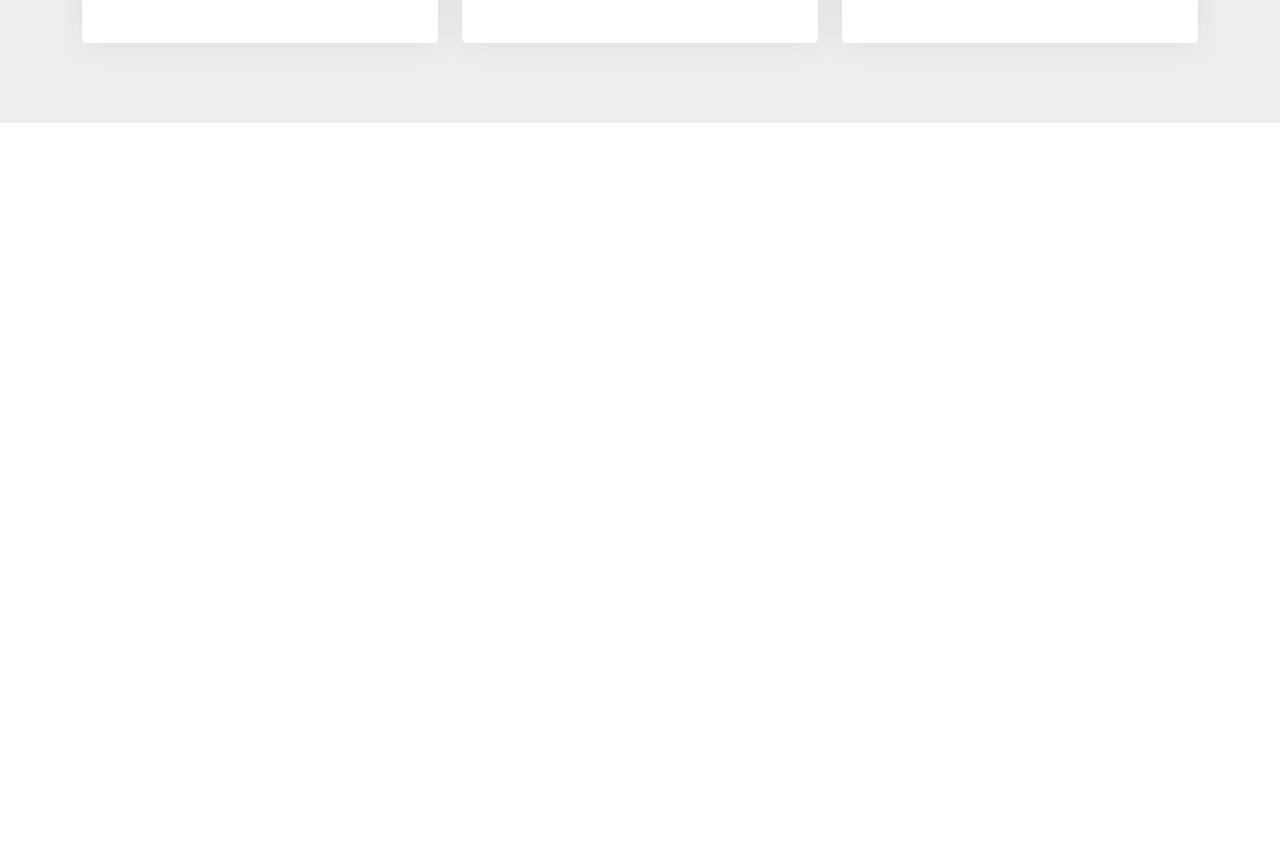
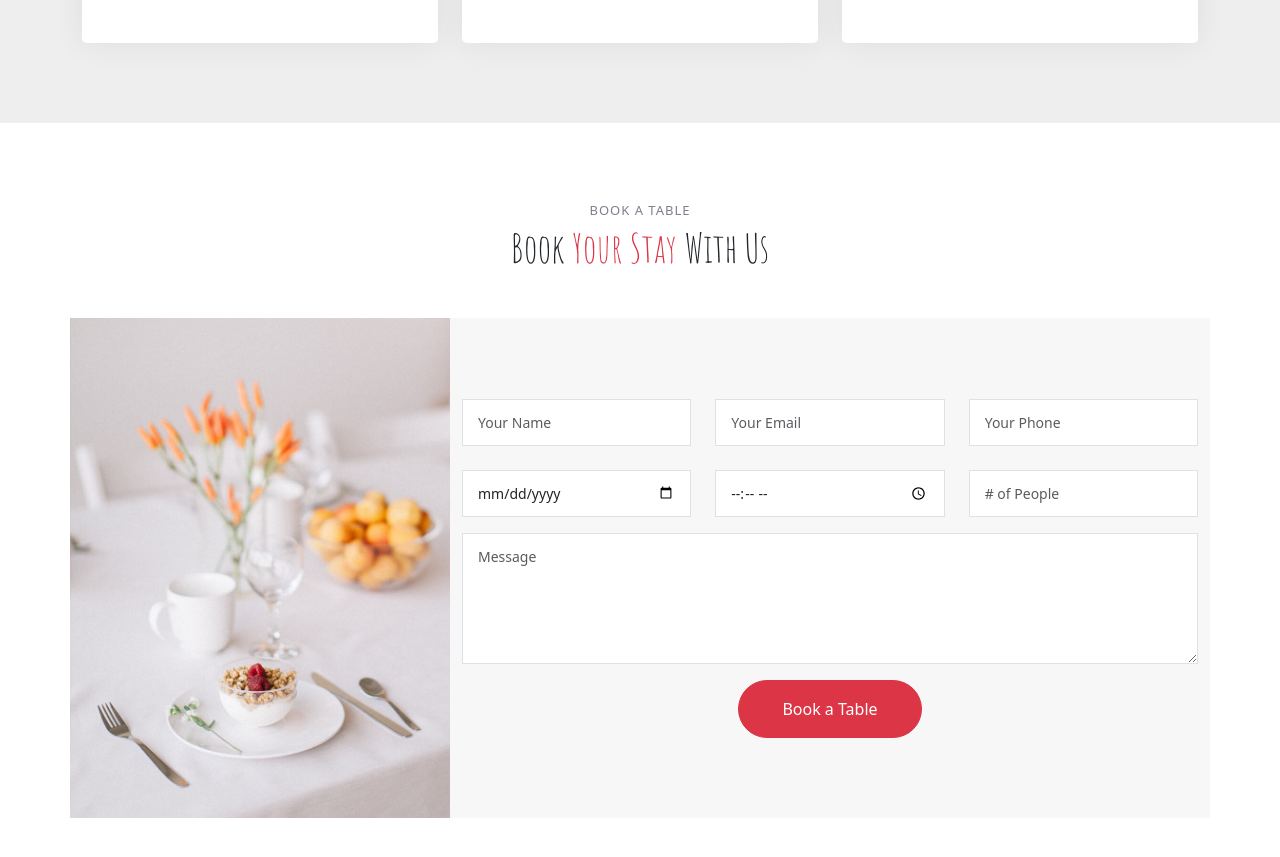
Before and after one commit to akm005/resturant_templete, a React (Create React App) app: page / in a window 1280 px wide. Shown: the part 5760-6617 px from the top of the page. Before the commit the page ends 5883 px from the top, so only its background shows below. Built offline with nearby package versions, Linux system fonts and the light colour scheme.

Commit message:
-added book table section --TODO enhance form and form  validation

```diff
--- a/src/App.css
+++ b/src/App.css
@@ -84,3 +84,11 @@ ul {
   background-color: var(--color-secondary) !important;
   border-radius: 50% !important;
 }
+
+form input, textarea{
+  padding: 12px 15px !important;
+  border-radius: 0 !important;
+    box-shadow: none !important;
+    font-size: 14px !important;
+    border-radius: 0 !important;
+}
--- a/src/App.js
+++ b/src/App.js
@@ -6,7 +6,8 @@ import WhyUs from './whyUs/whyUs.tsx';
 import Menu from './menu/menu.tsx';
 import Testimonials from './testimonials/testimonials.tsx';
 import Events from './events/events.tsx';
-import Chefs from './chefs/chefs.tsx'
+import Chefs from './chefs/chefs.tsx';
+import BookTable from './bookTable/bookTable.tsx'
 
 function App() {
   return (
@@ -19,6 +20,7 @@ function App() {
       <Testimonials/>
       <Events/>
       <Chefs/>
+      <BookTable/>
     </div>
   );
 }
--- /dev/null
+++ b/src/bookTable/bookTable.module.css
@@ -0,0 +1,12 @@
+.booktable {
+    overflow: hidden;
+    padding: 80px 0;
+    scroll-margin-top: 90px;
+    overflow: clip;
+  }
+
+  .reservation-img {
+    min-height: 500px;
+    background-size: cover;
+    background-position: center;
+  }
--- /dev/null
+++ b/src/bookTable/bookTable.tsx
@@ -0,0 +1,111 @@
+import React from "react";
+import style from "./bookTable.module.css";
+import SectionHeader from "../Utility/sectionHeader.tsx";
+export default function BookTable() {
+  return (
+    <section id="book-a-table" className={style.booktable}>
+      <div className="container">
+        <SectionHeader
+          title="Book a Table"
+          description={["Book", "Your Stay", "With Us"]}
+        />
+        <div className="row gy-4">
+          <div
+            className={"col-lg-4 " + style["reservation-img"]}
+            style={{ backgroundImage: `url(./assets/images/reservation.jpg)` }}
+          ></div>
+          <div className="col-lg-8 d-flex flex-column justify-content-center align-items-center" style={{backgroundColor:"rgba(55, 55, 63, 0.04)"}}>
+            <form action="">
+              <div className="row gy-4">
+                <div className="col-lg-4 col-md-6">
+                  <input
+                    type="text"
+                    name="name"
+                    className="form-control"
+                    id="name"
+                    placeholder="Your Name"
+                    //   data-rule="minlen:4"
+                    //   data-msg="Please enter at least 4 chars"
+                  />
+                  <div className="validate"></div>
+                </div>
+                <div className="col-lg-4 col-md-6">
+                  <input
+                    type="email"
+                    name="email"
+                    className="form-control"
+                    id="email"
+                    placeholder="Your Email"
+                  />
+                  <div className="validate"></div>
+                </div>
+                <div className="col-lg-4 col-md-6">
+                  <input
+                    type="tel"
+                    name="phone"
+                    className="form-control"
+                    id="phone"
+                    placeholder="Your Phone"
+                  />
+                  <div className="validate"></div>
+                </div>
+                <div className="col-lg-4 col-md-6">
+                  <input
+                    type="date"
+                    name="date"
+                    className="form-control"
+                    id="date"
+                    placeholder="Your DOB"
+                  />
+                  <div className="validate"></div>
+                </div>
+                <div className="col-lg-4 col-md-6">
+                  <input
+                    type="time"
+                    name="time"
+                    className="form-control"
+                    id="time"
+                    placeholder="Your Time"
+                  />
+                  <div className="validate"></div>
+                </div>
+                <div className="col-lg-4 col-md-6">
+                  <input
+                    type="number"
+                    name="peoples"
+                    className="form-control"
+                    id="peoples"
+                    placeholder="# of People"
+                  />
+                  <div className="validate"></div>
+                </div>
+              </div>
+              <div className="form-group mt-3 w-100">
+                <textarea
+                  className="form-control"
+                  name="message"
+                  rows={5}
+                  placeholder="Message"
+                ></textarea>
+                <div className="validate"></div>
+              </div>
+              <div className="mb-3">
+                <div className="loading d-none">Loading</div>
+                <div className="error-message"></div>
+                <div className="sent-message d-none">
+                  Your booking request was sent. We will call back or send an
+                  Email to confirm your reservation. Thank you!
+                </div>
+              </div>
+              <div className="text-center ">
+                <button className="btn btn-danger booking p-3 w-25" type="submit">
+                  Book a Table
+                </button>
+              </div>
+            </form>
+          </div>
+        </div>
+      </div>
+    </section>
+  );
+}
--- a/src/chefs/chefs.tsx
+++ b/src/chefs/chefs.tsx
@@ -38,6 +38,7 @@ export default function Chefs() {
           {chefsData.map((data, i) => (
             <div
               className="col-lg-4 col-md-6 d-flex align-items-stretch"
+              key={i}
             >
               <div className={style.chefMember}>
                 <div className={style.memberImg}>
```
